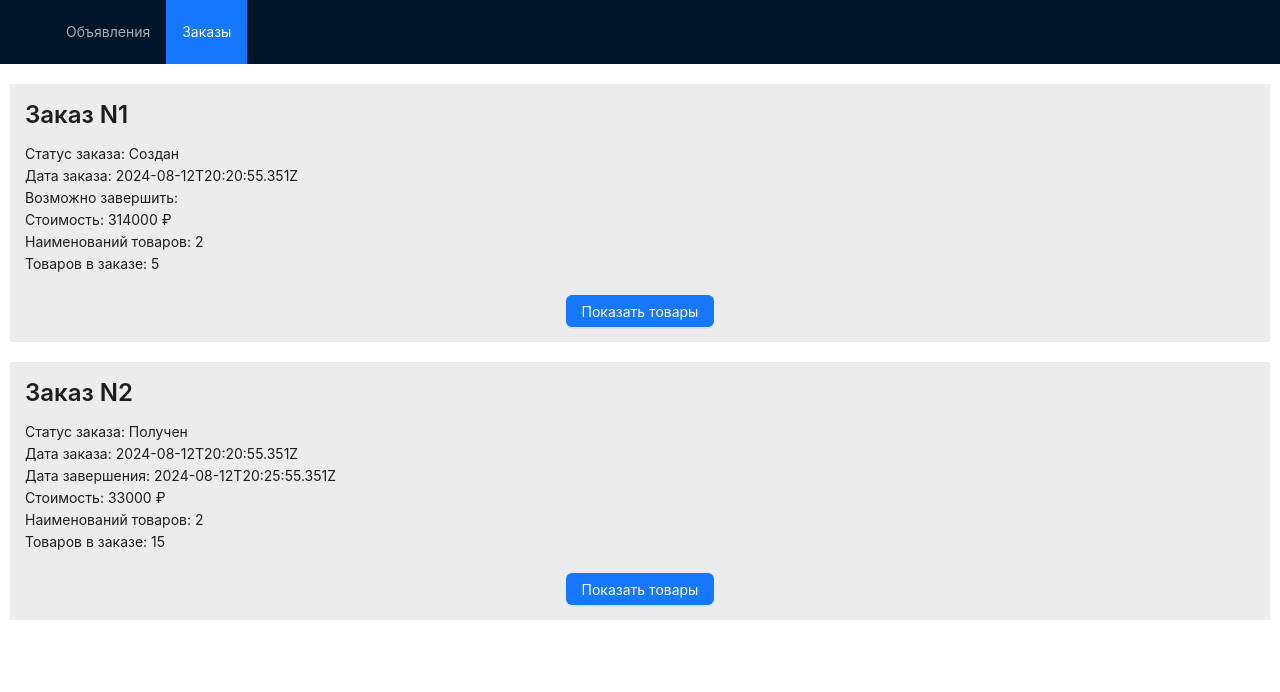
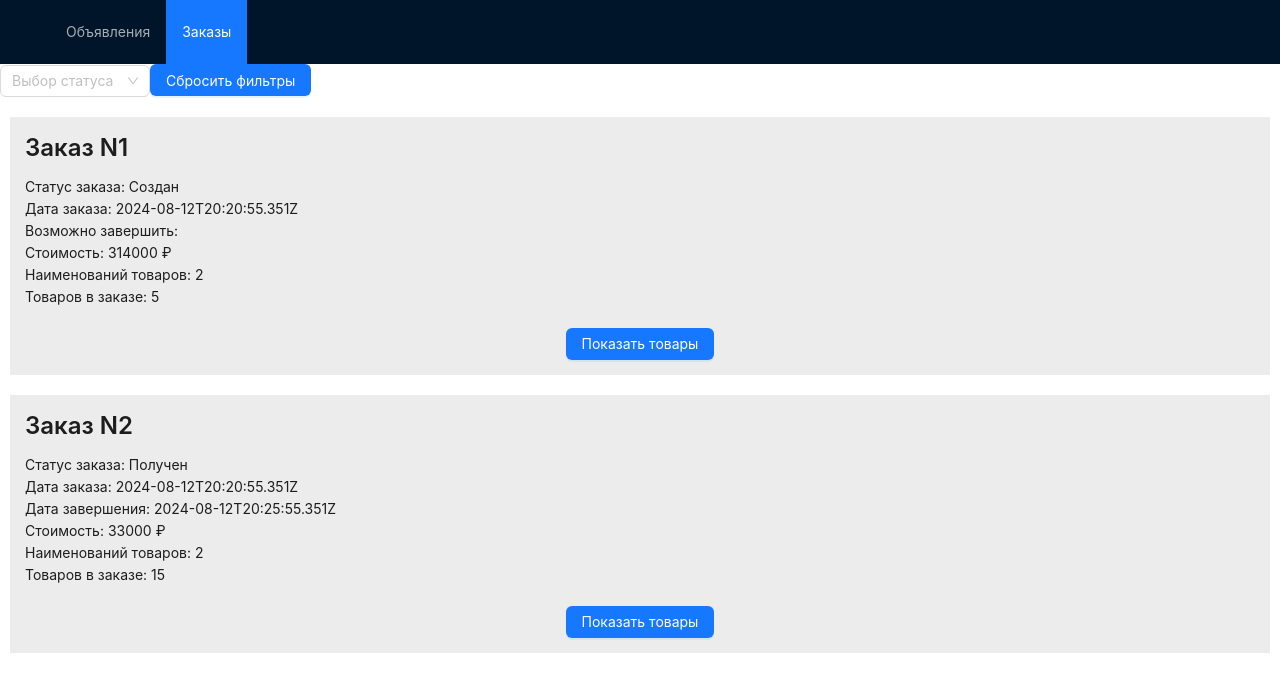
Before and after one commit to AidaChernyavskaya/avito, a React (Create React App) app: page /orders in a window 1280 px wide. Shown: the top 692 px of the page. Built offline with nearby package versions, Linux system fonts and the light colour scheme; data requests are answered from the project's data file.

Commit message:
Add orders filtration by status

```diff
--- a/src/API/OrdersService.ts
+++ b/src/API/OrdersService.ts
@@ -5,4 +5,13 @@ export default class OrdersService {
         const response = await axios.get(`http://localhost:8000/orders`);
         return response.data;
     }
+
+    static async getByStatus (status: number) {
+        const response = await axios.get(`http://localhost:8000/orders`, {
+            params: {
+                status: status
+            }
+        });
+        return response.data;
+    }
 };
--- a/src/pages/Orders.tsx
+++ b/src/pages/Orders.tsx
@@ -2,7 +2,7 @@ import React, {useEffect, useState} from 'react';
 import Navbar from "../components/library/Navbar/Navbar";
 import {Order, OrderItem, OrderStatus} from "../types";
 import OrdersService from "../API/OrdersService";
-import {Button, Typography} from "antd";
+import {Button, Select, Typography} from "antd";
 import AdsCard from "../components/advertisements/AdsCard/AdsCard";
 import {Link} from "react-router-dom";
 
@@ -21,6 +21,7 @@ const ORDER_STATUS_RU = ['Создан', 'Оплачен', 'Отправлен',
 const Orders = () => {
     const [ordersList, setOrdersList] = useState<Order[]>([]);
     const [isVisible, setIsVisible] = useState<boolean>(false);
+    const [status, setStatus] = useState<number | null>();
 
     useEffect(() => {
         fetchOrders();
@@ -31,9 +32,40 @@ const Orders = () => {
         setOrdersList(response);
     }
 
+    async function fetchOrdersByStatus () {
+        if (status) {
+            const response = await OrdersService.getByStatus(status - 1);
+            setOrdersList(response);
+        }
+    }
+
+    useEffect(() => {
+        if (status){
+            fetchOrdersByStatus()
+        } else {
+            fetchOrders();
+        }
+        console.log(status)
+    }, [status]);
+
+    const handleClick = () => {
+        setStatus(null);
+    }
+
     return (
         <div data-testid="orders-page">
             <Navbar/>
+
+            <Select
+                options={[{label: 'Создан', value: 1}, {label: 'Оплачен', value: 2}, {label: 'Получен', value: 5}]}
+                placeholder={'Выбор статуса'}
+                style={{width: 150}}
+                onChange={value => setStatus(value)}
+                value={status}
+
+            />
+            <Button type={'primary'} onClick={handleClick}>Сбросить фильтры</Button>
+
             {ordersList.map(order => (
                 <div className={'order'} key={order.id}>
                     <Typography.Title level={3}>Заказ N{order.id}</Typography.Title>
```
